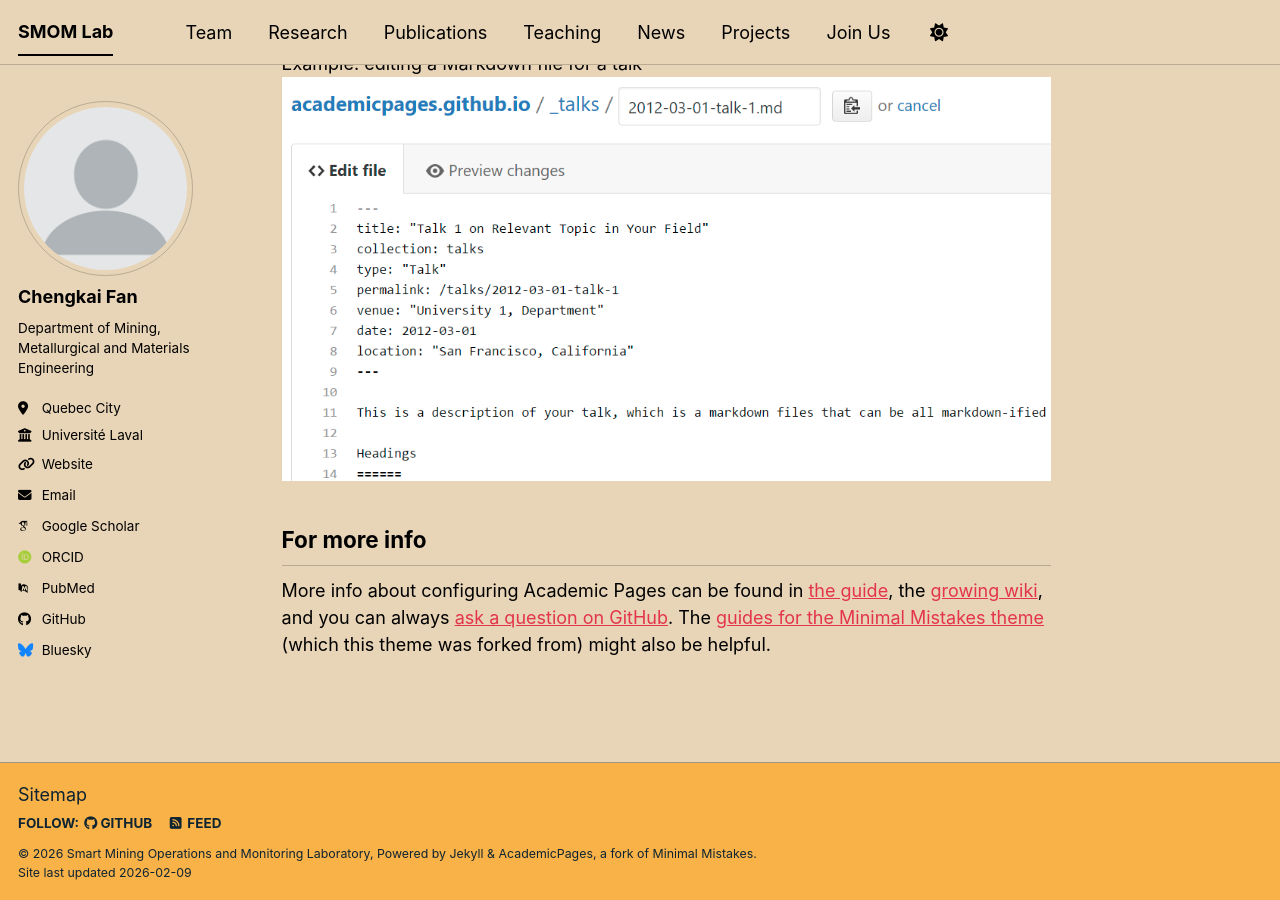
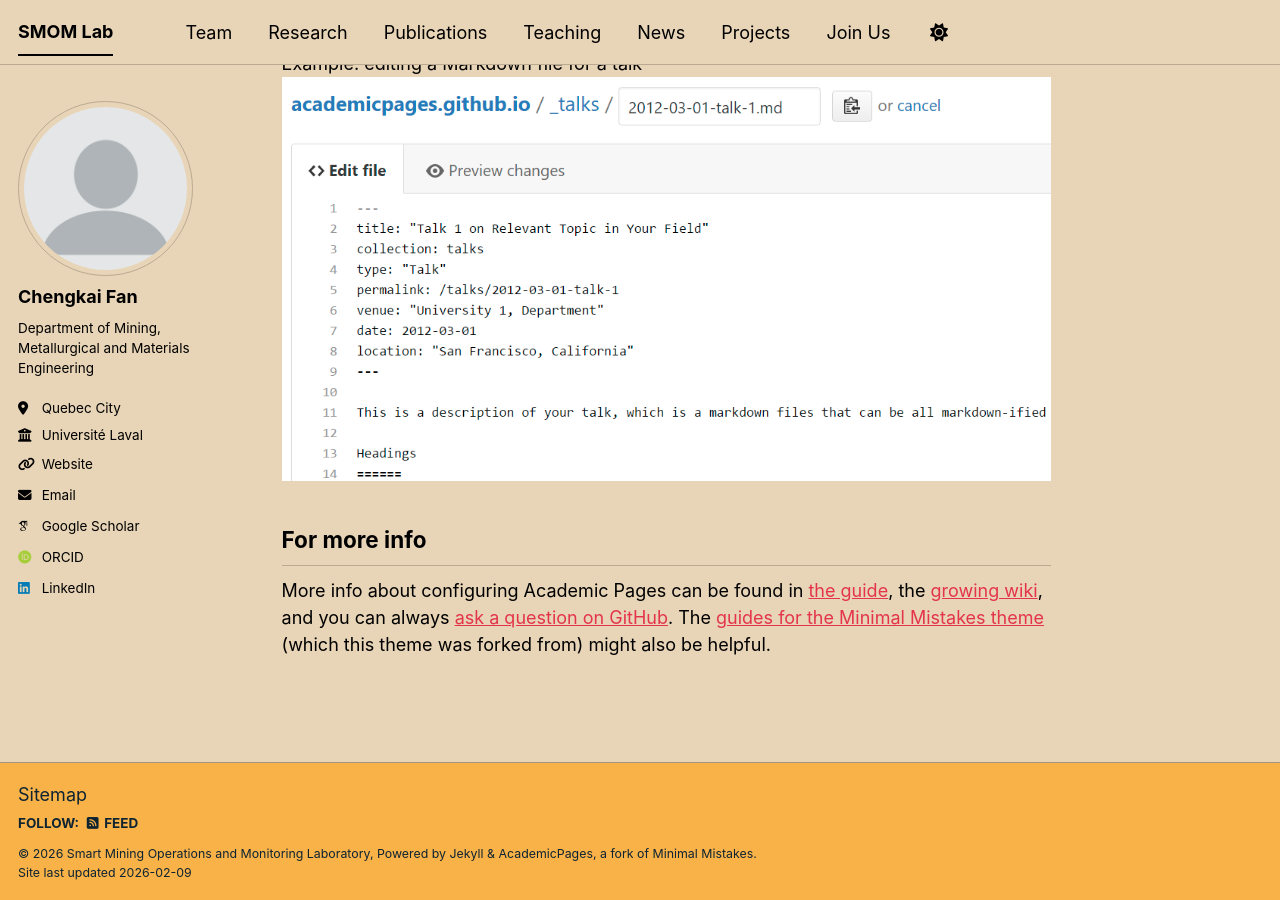
Before and after one commit to chengkaifan76/smomlab.github.io, a Jekyll site: the page built from _pages/about.md, in a window 1280 px wide and 900 px high, scrolled down 2720 px. Built offline with Jekyll 4.4.1, drawn with Linux system fonts in a browser that asks for light colours; some web fonts are replaced; a script bundle is joined from its source files by our own code; library files that are not in the unit come from our copies; some of the changed lines change nothing that is shown.

Commit message:
Update _config.yml

```diff
--- a/_config.yml
+++ b/_config.yml
@@ -35,13 +35,13 @@ author:
   # Academic websites
   academia         : # URL
   arxiv            : # URL - Update with the correct link to your profile
-  googlescholar    : "https://scholar.google.com/citations?user=PS_CX0AAAAAJ"
-  inspire-hep      : # URL
+  googlescholar    : "https://scholar.google.com/citations?user=qsHbxsMAAAAJ&hl=en"
+  ResearchGate     : "https://www.researchgate.net/profile/Chengkai-Fan"
   impactstory      : # URL
-  orcid            : "https://orcid.org/yourorcidurl"
+  orcid            : "https://orcid.org/0000-0003-1127-4755"
   semantic         : # URL
   ssrn             : # URL
-  pubmed           : "https://www.ncbi.nlm.nih.gov/pubmed/?term=john+snow"
+  pubmed           : #"https://www.ncbi.nlm.nih.gov/pubmed/?term=john+snow"
   researchgate     : # URL
   scopus           : # URL
   zotero           : # URL
@@ -51,13 +51,13 @@ author:
   bitbucket        : # Username - Update with your username on the site
   codepen          : # Username
   dribbble         : # Username
-  github           : "academicpages"
+  github           : # "academicpages"
   kaggle           : # Username
   stackoverflow    : # User number or user number and name (i.e., use "1" or "1/jeff-atwood")
 
   # Social media
   artstation       : # Username
-  bluesky          : "bsky.app" # Replace this with you Bluesky username
+  bluesky          : # "bsky.app" # Replace this with you Bluesky username
   facebook         : # Username
   flickr           : # Username
   foursquare       : # Username
@@ -66,7 +66,7 @@ author:
   keybase          : # Username
   instagram        : # Username
   lastfm           : # Username
-  linkedin         : # Username
+  linkedin         : "https://ca.linkedin.com/in/chengkai-fan-ph-d-60902a179"
   mastodon         : # URL
   medium           : # URL
   pinterest        : # Username
```
